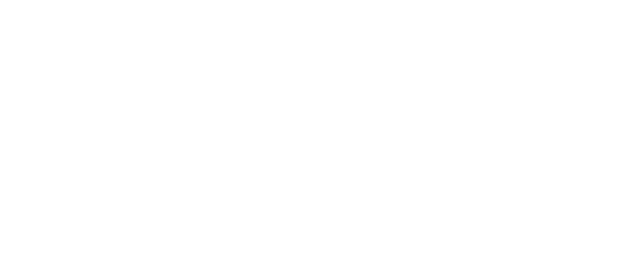
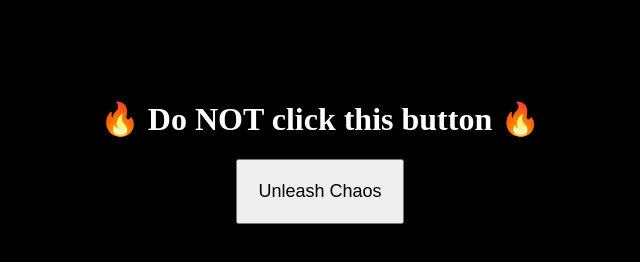
Before and after one commit to derrick-abbasy/popup-prank, a plain HTML site: page index.html in a window 1280 px wide. Shown: the whole page, without its empty margins (320-960 px from the left). Drawn offline with Linux system fonts and the light colour scheme.

Commit message:
Update to chaos version: opens 20 windows

```diff
--- a/index.html
+++ b/index.html
@@ -24,24 +24,24 @@
 </body>
 </html> -->
 
-<script>
-  let stopPopups = false;
+<!DOCTYPE html>
+<html>
+  <head>
+    <title>You Asked For It 😈</title>
+    <script>
+      let unleashed = false;
 
-  function showMultiplePopups(count) {
-    if (count > 0 && !stopPopups) {
-      alert(`😈 Popup #${26 - count} — You can't escape now.`);
-      showMultiplePopups(count - 1);
-    }
-  }
-
-  function startPopupLoop() {
-    if (!stopPopups) {
-      showMultiplePopups(25); // shows 25 popups in a row
-      setTimeout(startPopupLoop, 4000); // wait 4s and repeat
-    }
-  }
-
-  window.onload = function () {
-    startPopupLoop();
-  };
-</script>
+      function unleashMadness() {
+        if (unleashed) return;
+        unleashed = true;
+        for (let i = 0; i < 20; i++) {
+          window.open("https://derrick-abbasy.github.io/popup-prank/?popup=" + i, "_blank", "width=300,height=200");
+        }
+      }
+    </script>
+  </head>
+  <body style="background:black; color:white; text-align:center; margin-top:100px;">
+    <h1>🔥 Do NOT click this button 🔥</h1>
+    <button style="padding:20px; font-size:18px;" onclick="unleashMadness()">Unleash Chaos</button>
+  </body>
+</html>
```
